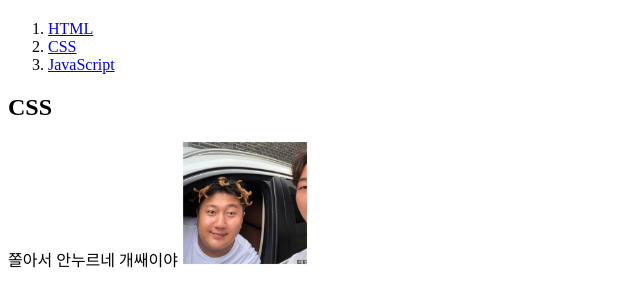
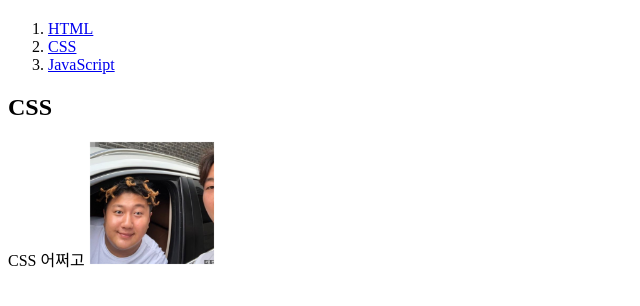
Before and after one commit to postmelon/web1, a plain HTML site: page 2.html in a window 1280 px wide. Shown: the part 60-366 px from the top of the page, without its empty margins (0-640 px from the left). Drawn offline with Linux system fonts and the light colour scheme.

Commit message:
Add files via upload

```diff
--- a/2.html
+++ b/2.html
@@ -13,7 +13,7 @@
   </ol>
   <h2>CSS</h2>
 
-쫄아서 안누르네 개쌔이야
+CSS 어쩌고
 
 
 
```
